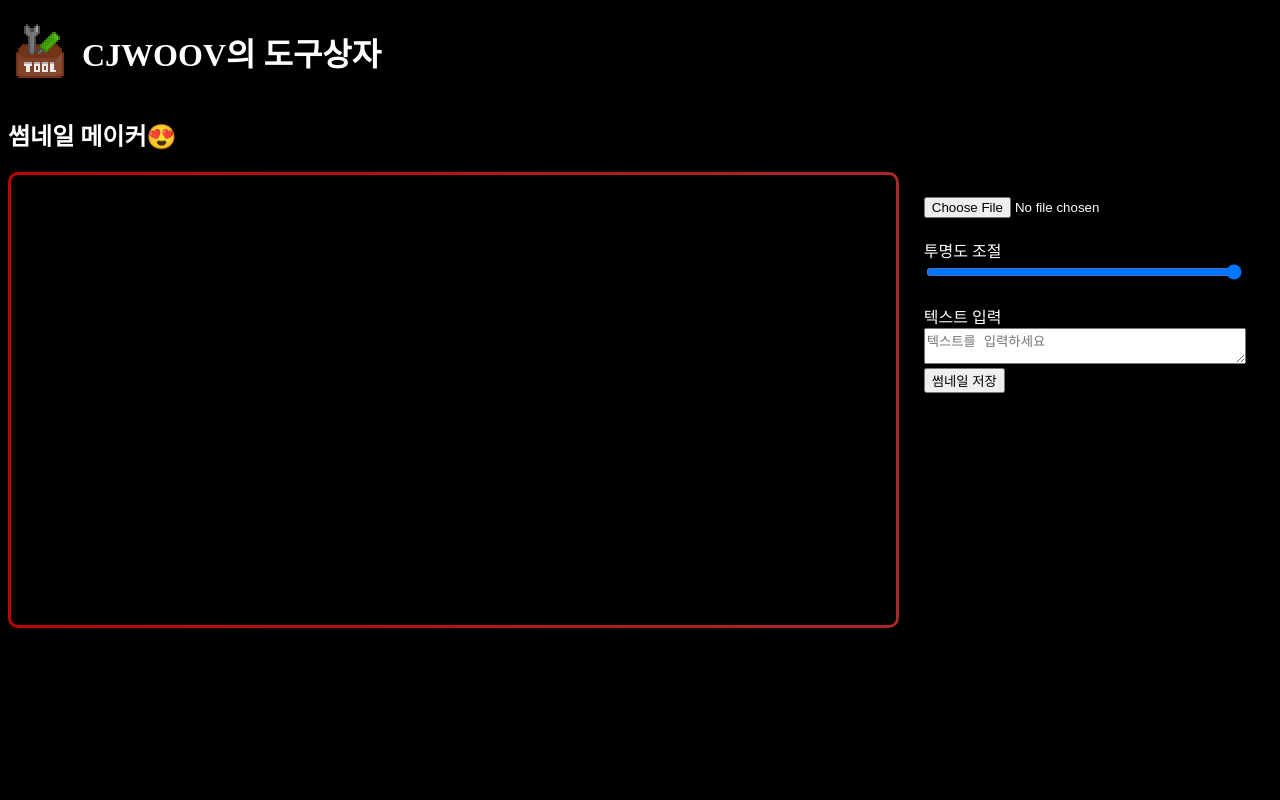
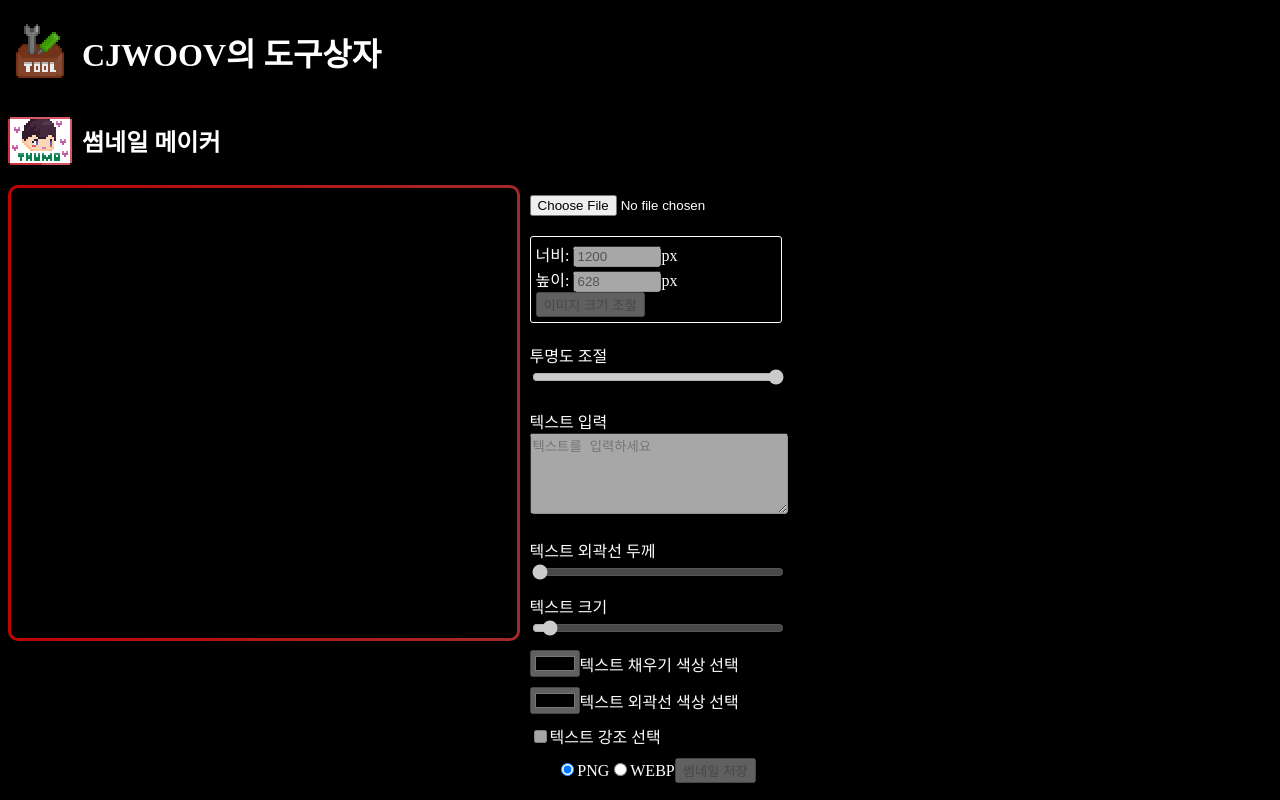
Before and after one commit to cjwcjswo/toolkit_cjwoov, a Next.js app in the folder client/: page /thumbnail-maker in a window 1280 px wide. Built offline with nearby package versions, Linux system fonts and the light colour scheme; a web font is replaced by a local one.

Commit message:
- 텍스트 강조 기능 등등 추가 - 코드 리팩토링

```diff
--- a/client/pages/thumbnail-maker.js
+++ b/client/pages/thumbnail-maker.js
@@ -1,23 +1,33 @@
-import React from 'react';
-import {
-  useState,
-  useRef,
-  useEffect
-} from 'react';
+import React, { useState, useRef, useEffect, useCallback } from 'react';
 import Space from '../src/space';
-
 import styles from './thumbnail-maker.module.css';
 
+const DEFAULT_IMAGE_SIZE = { width: 1200, height: 628 };
+const DEFAULT_EXTENSION = 'png';
+const DEFAULT_TEXT_SIZE = 32;
+
 function ThumbnailMaker() {
-  const [ imageSrc, setImageSrc ] = useState(null);
-  const [opacity, setOpacity] = useState(1);
-  const [text, setText] = useState('');
+  // 이미지 관련 상태
+  const [imageSrc, setImageSrc] = useState(null);
+  const [imageOpacity, setImageOpacity] = useState(1);
+  const [imageSize, setImageSize] = useState(DEFAULT_IMAGE_SIZE);
+  const [imageExtension, setImageExtension] = useState(DEFAULT_EXTENSION);
+
+  // 텍스트 관련 상태
+  const [textStrokeWidth, setTextStrokeWidth] = useState(0);
+  const [textStrokeColor, setTextStrokeColor] = useState('black');
+  const [textContent, setTextContent] = useState('');
+  const [textFillColor, setTextFillColor] = useState('white');
+  const [textSize, setTextSize] = useState(DEFAULT_TEXT_SIZE);
+  const [textHighlight, setTextHighlight] = useState(false);
+
+  // 기타 상태
+  const [sizeInputDisabled, setSizeInputDisabled] = useState(true);
   const canvasRef = useRef(null);
+  const imageRef = useRef(null);
 
   useEffect(() => {
-    if (!imageSrc) {
-      return;
-    }
+    if (!imageSrc) return;
 
     const image = new Image();
     image.src = imageSrc;
@@ -25,89 +35,233 @@ function ThumbnailMaker() {
     image.onload = () => {
       const canvas = canvasRef.current;
       const ctx = canvas.getContext('2d');
+      imageRef.current = image;
 
-      // 이미지 그리기
-      canvas.width = image.width;
-      canvas.height = image.height;
-      ctx.globalAlpha = opacity;
-      ctx.drawImage(image, 0, 0);
+      drawImageAndText(ctx, canvas);
+    };
+  }, [imageSrc, imageOpacity, textContent, textSize, textFillColor, textStrokeWidth, textStrokeColor, textHighlight]);
 
-      // 텍스트 그리기
-      ctx.globalAlpha = 1;
-      const textMetrics = ctx.measureText(text);
+  const drawImageAndText = useCallback((ctx, canvas) => {
+    canvas.width = imageSize.width;
+    canvas.height = imageSize.height;
+    setSizeInputDisabled(false);
+
+    // Draw image
+    ctx.globalAlpha = imageOpacity;
+    ctx.drawImage(imageRef.current, 0, 0, imageSize.width, imageSize.height);
+
+    // Draw Highlight
+    const textLines = textContent.split('\n');
+    ctx.font = `${textSize}px Arial`;
+
+    let textMaxWidth = 0;
+    let totalTextHeight = 0;
+
+    textLines.forEach((line) => {
+      const textMetrics = ctx.measureText(line);
       const textWidth = textMetrics.width;
-      const textHeight = 20; // 텍스트의 높이는 폰트 크기를 대략적으로 사용
+      totalTextHeight += textMetrics.actualBoundingBoxAscent + textMetrics.actualBoundingBoxDescent;
 
-      // 캔버스의 중앙 좌표 계산
+      if (textWidth > textMaxWidth) textMaxWidth = textWidth;
+    });
+
+    const DELTA = 1.24;
+    totalTextHeight *= DELTA;
+    const textY = (canvas.height - totalTextHeight) / 2;
+
+    const DELTA_X = 128;
+    const DELTA_Y = 128;
+    const TEXT_LINE_MAX_WIDTH_SIZE = textMaxWidth + DELTA_X;
+    if (textHighlight) {
+      ctx.fillStyle = "rgba(0, 0, 0, 0.5)";
+      ctx.fillRect(canvas.width/2 - (TEXT_LINE_MAX_WIDTH_SIZE/2),
+                   textY - DELTA_Y / 2,
+                   TEXT_LINE_MAX_WIDTH_SIZE,
+                   totalTextHeight + DELTA_Y);
+    }
+
+    // Draw text
+    ctx.globalAlpha = 1;
+    ctx.fillStyle = textFillColor;
+    ctx.font = `${textSize}px Arial`;
+
+    if (textStrokeWidth > 0) {
+      ctx.strokeStyle = textStrokeColor;
+      ctx.lineWidth = textStrokeWidth;
+    }
+
+    textLines.forEach((line, i) => {
+      const textMetrics = ctx.measureText(line);
+      const textWidth = textMetrics.width;
+
       const x = (canvas.width - textWidth) / 2;
-      const y = (canvas.height + textHeight) / 2;
+      const y = (textY + (totalTextHeight)) - ((textLines.length - (1 + i)) / 2) * (textMetrics.actualBoundingBoxAscent + textMetrics.actualBoundingBoxDescent) * DELTA * 2.2;
 
-      ctx.fillStyle = 'white';
-      ctx.font = '20px Arial';
-      ctx.fillText(text, x, y);
-    }
-  }, [imageSrc, text, opacity]);
 
+      if (textStrokeWidth > 0) ctx.strokeText(line, x, y);
+      ctx.fillText(line, x, y);
+    });
+
+  }, [imageSize, imageOpacity, textContent, textSize, textFillColor, textStrokeWidth, textStrokeColor, textHighlight]);
+
+  // 이미지 파일 선택 핸들러
   const handleImageChange = (e) => {
     const file = e.target.files[0];
     const reader = new FileReader();
 
     reader.onloadend = () => {
       setImageSrc(reader.result);
-    }
+    };
 
     if (file) {
       reader.readAsDataURL(file);
     }
-  }
+  };
 
-  const handleOpacityChange = (e) => {
-    setOpacity(e.target.value);
-  }
+  // 이미지 투명도 변경 핸들러
+  const handleImageOpacityChange = (e) => {
+    setImageOpacity(e.target.value);
+  };
 
-  const handleTextChange = (e) => {
-    setText(e.target.value);
-  }
+  // 텍스트 외곽선 두께 변경 핸들러
+  const handleTextStrokeWidthChange = (e) => {
+    setTextStrokeWidth(e.target.value);
+  };
 
+  // 텍스트 크기 변경 핸들러
+  const handleTextSizeChange = (e) => {
+    setTextSize(e.target.value);
+  };
+
+  // 텍스트 내용 변경 핸들러
+  const handleTextContentChange = (e) => {
+    setTextContent(e.target.value);
+  };
+
+  // 텍스트 채우기 색상 변경 핸들러
+  const handleTextFillColorChange = (e) => {
+    setTextFillColor(e.target.value);
+  };
+
+  // 텍스트 외곽선 색상 변경 핸들러
+  const handleTextStrokeColorChange = (e) => {
+    setTextStrokeColor(e.target.value);
+  };
+
+  // 텍스트 강조 변경 핸들러
+  const handleTextHighlightChange = () => {
+    setTextHighlight(!textHighlight);
+  };
+
+  // 이미지 너비 변경 핸들러
+  const handleImageWidthChange = (e) => {
+    const newWidth = e.target.value;
+    setImageSize((prevSize) => ({ width: newWidth, height: prevSize.height }));
+  };
+
+  // 이미지 높이 변경 핸들러
+  const handleImageHeightChange = (e) => {
+    const newHeight = e.target.value;
+    setImageSize((prevSize) => ({ width: prevSize.width, height: newHeight }));
+  };
+
+  // 이미지 크기 조절 함수
+  const resizeImage = () => {
+    if (!canvasRef.current) {
+      return;
+    }
+
+    const canvas = canvasRef.current;
+    canvas.width = imageSize.width;
+    canvas.height = imageSize.height;
+
+    const ctx = canvas.getContext('2d');
+    ctx.clearRect(0, 0, canvas.width, canvas.height);
+    ctx.drawImage(imageRef.current, 0, 0, imageSize.width, imageSize.height);
+  };
+
+  // 이미지 저장 함수
   const saveImage = () => {
     if (!canvasRef.current) {
       return;
     }
+
     const imageDownloadLink = document.createElement('a');
-    imageDownloadLink.href = canvasRef.current.toDataURL('image/png');
-    imageDownloadLink.download = 'thumbnail.png';
+    imageDownloadLink.href = canvasRef.current.toDataURL(`image/${imageExtension}`);
+    imageDownloadLink.download = `thumbnail.${imageExtension}`;
     imageDownloadLink.click();
-  }
+  };
 
   return (
     <div className={styles.thumbnailContainer}>
       <div className={styles.previewDiv}>
-        {imageSrc && <canvas ref={canvasRef} className={styles.previewImage}/>}
+        {imageSrc && (
+          <canvas ref={canvasRef} className={styles.previewImage}/>
+        )}
       </div>
       <div className={styles.settingContainer}>
-        <input type="file" onChange={handleImageChange} accept="image/*"/>
-        <Space value="20px"/>
+        <input type="file" onChange={handleImageChange} accept="image/*" />
+        <Space value="20px" />
+        <div style={{ border: '1px solid white', borderRadius: '3px', padding: '5px' }}>
+          너비: <input type="number" name="imageWidth" min="1" value={imageSize.width} className={styles.imageSizeInput} disabled={sizeInputDisabled} onChange={handleImageWidthChange} />px<br />
+          높이: <input type="number" name="imageHeight" min="1" value={imageSize.height} className={styles.imageSizeInput} disabled={sizeInputDisabled} onChange={handleImageHeightChange} />px<br />
+          <button onClick={resizeImage} disabled={sizeInputDisabled}>이미지 크기 조절</button>
+        </div>
+        <Space value="20px" />
         <div>
-          <label> 투명도 조절 </label>
-          <input type="range" min="0" max="1" step="0.01"
-          style={{width: "100%"}}
-          value={opacity} onChange={handleOpacityChange} />
+          <label>투명도 조절</label>
+          <input type="range" min="0" max="1" step="0.01" style={{ width: '100%' }} value={imageOpacity} onChange={handleImageOpacityChange} disabled={sizeInputDisabled} />
         </div>
-        <Space value="20px"/>
+        <Space value="20px" />
         <div>
-          <label> 텍스트 입력 </label>
-          <textarea style={{width: "100%"}} onChange={handleTextChange} placeholder="텍스트를 입력하세요"/>
+          <label>텍스트 입력</label>
+          <textarea rows="5" style={{ width: '100%' }} onChange={handleTextContentChange} placeholder="텍스트를 입력하세요" disabled={sizeInputDisabled} />
         </div>
-        <button onClick={saveImage}>썸네일 저장</button>
+        <Space value="20px" />
+        <div>
+          <label>텍스트 외곽선 두께</label>
+          <input type="range" min="0" max="50" step="1" style={{ width: '100%' }} value={textStrokeWidth} onChange={handleTextStrokeWidthChange} disabled={sizeInputDisabled} />
+        </div>
+        <Space value="10px" />
+        <div>
+          <label>텍스트 크기</label>
+          <input type="range" min="10" max="500" step="1" style={{ width: '100%' }} value={textSize} onChange={handleTextSizeChange} disabled={sizeInputDisabled} />
+        </div>
+        <Space value="10px" />
+        <div>
+          <input type="color" value={textFillColor} onChange={handleTextFillColorChange} disabled={sizeInputDisabled} />
+          <label>텍스트 채우기 색상 선택</label>
+        </div>
+        <Space value="10px" />
+        <div>
+          <input type="color" value={textStrokeColor} onChange={handleTextStrokeColorChange} disabled={sizeInputDisabled} />
+          <label>텍스트 외곽선 색상 선택</label>
+        </div>
+        <Space value="10px" />
+        <div>
+          <input type="checkbox" name="textHighlight" value="textHighlight" onChange={handleTextHighlightChange} checked={textHighlight} disabled={sizeInputDisabled}/>
+          <label>텍스트 강조 선택</label>
+        </div>
+        <Space value="10px" />
+        <div style={{ textAlign: 'center', margin: 'auto' }}>
+          <input type="radio" name="ext" value="png" checked={imageExtension === 'png'} onChange={() => setImageExtension('png')} />PNG
+          <input type="radio" name="ext" value="webp" checked={imageExtension === 'webp'} onChange={() => setImageExtension('webp')} />WEBP
+          <button onClick={saveImage} disabled={sizeInputDisabled}>썸네일 저장</button>
+        </div>
       </div>
     </div>
-  )
+  );
 }
 
 function ThumnailMakerPage() {
     return (
       <>
-        <h2>썸네일 메이커😍</h2>
+        <h2 style={{display: "flex", alignItems: "center"}}>
+          <img src="images/thumbnail_maker.png" style={
+            {imageRendering: "pixelated", width: "64 px", height: "48px", marginRight: "10px"}
+            }/>
+          썸네일 메이커
+          </h2>
         <ThumbnailMaker/>
       </>
     );
--- a/client/pages/thumbnail-maker.module.css
+++ b/client/pages/thumbnail-maker.module.css
@@ -8,12 +8,12 @@
 
 .settingContainer {
     margin: 25px;
-    width: 25%;
+    width: 35%;
     height: 100%;
 }
 
 .previewDiv {
-    width: 70%;
+    width: 65%;
     height: 100%;
 
     display: flex;         /* Flexbox를 활성화 */
@@ -43,7 +43,11 @@
     object-position: center;
 }
 
-@media(max-width: 400px) {
+.imageSizeInput {
+    width: 80px;
+}
+
+@media(max-width: 1200px) {
     .settingContainer {
         margin: 10px;
         width: 100%;
@@ -52,3 +56,13 @@
         width: 100%;
     }
 }
+
+@media(min-width: 1200px) {
+    .settingContainer {
+        margin: 10px;
+        width: 20%;
+    }
+    .previewDiv{
+        width: 40%  ;
+    }
+}
```
